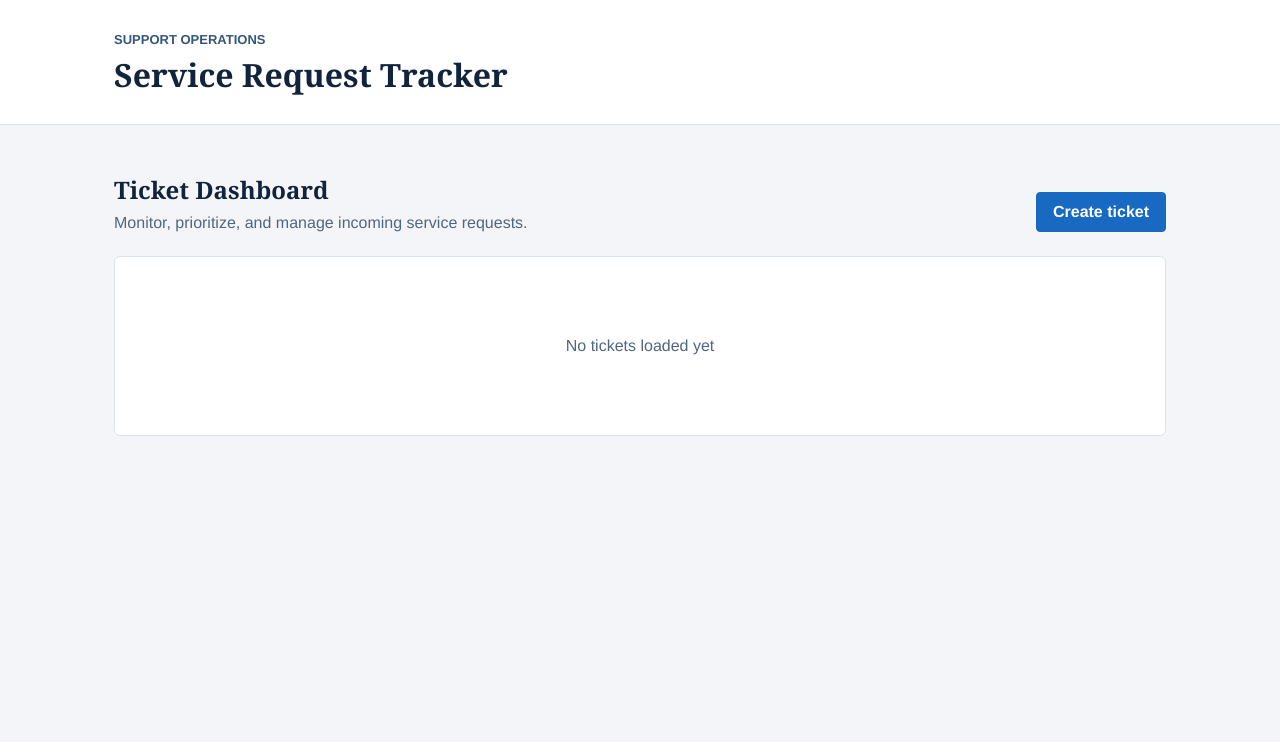
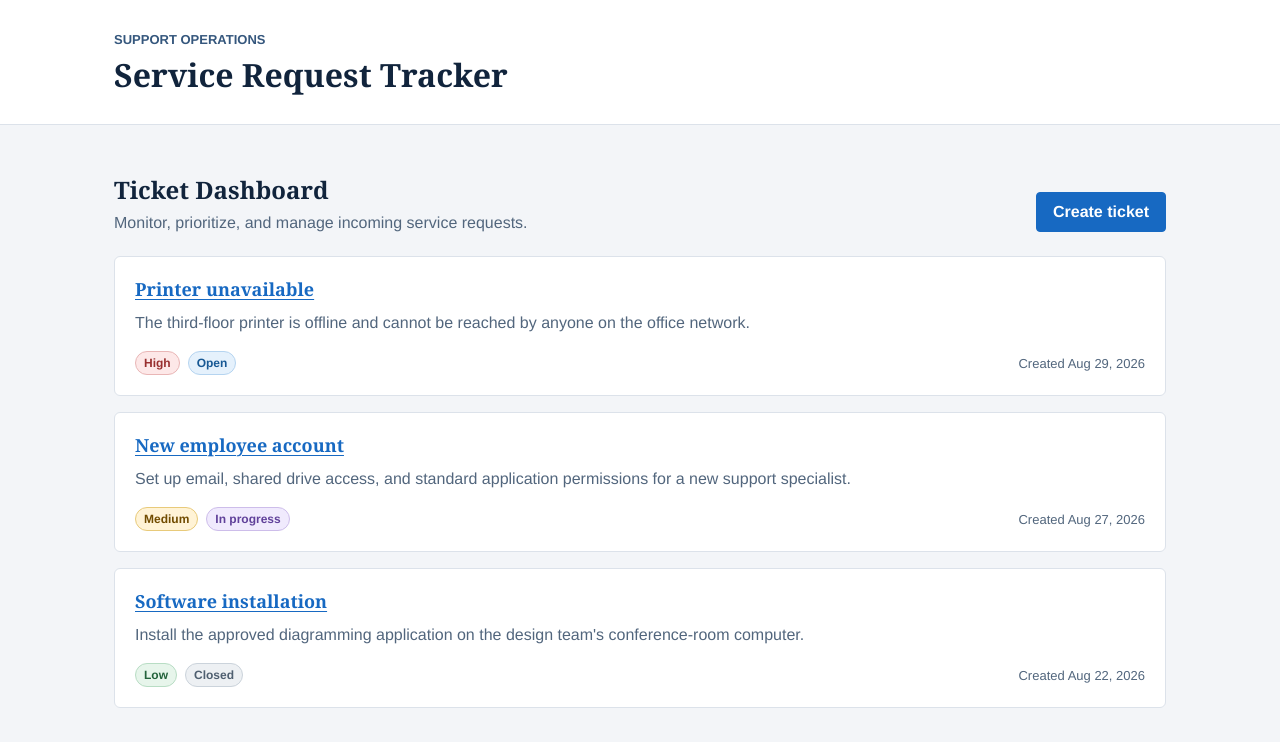
Before and after one commit to nomad-alt/service-request-tracker, a React (Vite) app in the folder frontend/: page / in a window 1280 px wide. Shown: the top 742 px of the page. Built offline with nearby package versions, Linux system fonts and the light colour scheme.

Commit message:
feat: add reusable ticket dashboard components

```diff
--- a/frontend/src/App.css
+++ b/frontend/src/App.css
@@ -91,6 +91,118 @@
   outline-offset: 3px;
 }
 
+.badge {
+  display: inline-flex;
+  align-items: center;
+  min-height: 24px;
+  padding: 2px 8px;
+  border: 1px solid;
+  border-radius: 999px;
+  font-size: 0.75rem;
+  font-weight: 700;
+  line-height: 1;
+  white-space: nowrap;
+}
+
+.priority-badge--low {
+  color: #24633c;
+  background: #e7f5eb;
+  border-color: #b8ddc4;
+}
+
+.priority-badge--medium {
+  color: #714c00;
+  background: #fff3d6;
+  border-color: #e8ca7a;
+}
+
+.priority-badge--high {
+  color: #982f2f;
+  background: #fde8e8;
+  border-color: #e9b6b6;
+}
+
+.status-badge--open {
+  color: #175894;
+  background: #e5f1fc;
+  border-color: #b5d4f0;
+}
+
+.status-badge--in_progress {
+  color: #60419a;
+  background: #f0eafd;
+  border-color: #cdbdea;
+}
+
+.status-badge--closed {
+  color: #4f5f70;
+  background: #edf0f3;
+  border-color: #cbd3db;
+}
+
+.ticket-card {
+  padding: 20px;
+  background: #ffffff;
+  border: 1px solid #dce2ea;
+  border-radius: 6px;
+}
+
+.ticket-list {
+  display: grid;
+  gap: 16px;
+}
+
+.ticket-card__title {
+  margin: 0;
+  font-family: Georgia, 'Times New Roman', serif;
+  font-size: 1.125rem;
+}
+
+.ticket-card__title a {
+  color: #1769c2;
+  text-decoration-thickness: 1px;
+  text-underline-offset: 3px;
+}
+
+.ticket-card__title a:hover {
+  color: #1158a7;
+}
+
+.ticket-card__title a:focus-visible {
+  outline: 3px solid #f2a541;
+  outline-offset: 3px;
+}
+
+.ticket-card__description {
+  display: -webkit-box;
+  overflow: hidden;
+  margin: 10px 0 16px;
+  color: #52667d;
+  line-height: 1.5;
+  -webkit-box-orient: vertical;
+  -webkit-line-clamp: 2;
+}
+
+.ticket-card__metadata {
+  display: flex;
+  align-items: center;
+  justify-content: space-between;
+  gap: 16px;
+}
+
+.ticket-card__badges {
+  display: flex;
+  flex-wrap: wrap;
+  gap: 8px;
+}
+
+.ticket-card__date {
+  margin: 0;
+  color: #52667d;
+  font-size: 0.8125rem;
+  white-space: nowrap;
+}
+
 .empty-state {
   display: grid;
   min-height: 180px;
@@ -136,4 +248,9 @@
   .dashboard-heading .primary-action {
     width: 100%;
   }
+
+  .ticket-card__metadata {
+    align-items: flex-start;
+    flex-direction: column;
+  }
 }
--- /dev/null
+++ b/frontend/src/components/PriorityBadge.tsx
@@ -0,0 +1,21 @@
+import type { Priority } from "../types/ticket";
+
+interface PriorityBadgeProps {
+  priority: Priority;
+}
+
+const priorityLabels: Record<Priority, string> = {
+  LOW: "Low",
+  MEDIUM: "Medium",
+  HIGH: "High",
+};
+
+function PriorityBadge({ priority }: PriorityBadgeProps) {
+  return (
+    <span className={`badge priority-badge priority-badge--${priority.toLowerCase()}`}>
+      {priorityLabels[priority]}
+    </span>
+  );
+}
+
+export default PriorityBadge;
--- /dev/null
+++ b/frontend/src/components/StatusBadge.tsx
@@ -0,0 +1,21 @@
+import type { TicketStatus } from "../types/ticket";
+
+interface StatusBadgeProps {
+  status: TicketStatus;
+}
+
+const statusLabels: Record<TicketStatus, string> = {
+  OPEN: "Open",
+  IN_PROGRESS: "In progress",
+  CLOSED: "Closed",
+};
+
+function StatusBadge({ status }: StatusBadgeProps) {
+  return (
+    <span className={`badge status-badge status-badge--${status.toLowerCase()}`}>
+      {statusLabels[status]}
+    </span>
+  );
+}
+
+export default StatusBadge;
--- /dev/null
+++ b/frontend/src/components/TicketCard.tsx
@@ -0,0 +1,36 @@
+import { Link } from "react-router";
+import type { Ticket } from "../types/ticket";
+import PriorityBadge from "./PriorityBadge";
+import StatusBadge from "./StatusBadge";
+
+interface TicketCardProps {
+  ticket: Ticket;
+}
+
+function TicketCard({ ticket }: TicketCardProps) {
+  const formattedCreationDate = new Intl.DateTimeFormat(undefined, {
+    dateStyle: "medium",
+  }).format(new Date(ticket.createdAt));
+
+  return (
+    <article className="ticket-card">
+      <h3 className="ticket-card__title">
+        <Link to={`/tickets/${ticket.id}`}>{ticket.title}</Link>
+      </h3>
+
+      <p className="ticket-card__description">{ticket.description}</p>
+
+      <div className="ticket-card__metadata">
+        <div className="ticket-card__badges">
+          <PriorityBadge priority={ticket.priority} />
+          <StatusBadge status={ticket.status} />
+        </div>
+        <p className="ticket-card__date">
+          Created <time dateTime={ticket.createdAt}>{formattedCreationDate}</time>
+        </p>
+      </div>
+    </article>
+  );
+}
+
+export default TicketCard;
--- /dev/null
+++ b/frontend/src/data/sampleTickets.ts
@@ -0,0 +1,34 @@
+import type { Ticket } from "../types/ticket";
+
+export const sampleTickets: Ticket[] = [
+  {
+    id: 101,
+    title: "Printer unavailable",
+    description:
+      "The third-floor printer is offline and cannot be reached by anyone on the office network.",
+    priority: "HIGH",
+    status: "OPEN",
+    createdAt: "2026-08-29T08:15:00.000Z",
+    updatedAt: "2026-08-29T08:15:00.000Z",
+  },
+  {
+    id: 102,
+    title: "New employee account",
+    description:
+      "Set up email, shared drive access, and standard application permissions for a new support specialist.",
+    priority: "MEDIUM",
+    status: "IN_PROGRESS",
+    createdAt: "2026-08-27T13:40:00.000Z",
+    updatedAt: "2026-08-30T09:20:00.000Z",
+  },
+  {
+    id: 103,
+    title: "Software installation",
+    description:
+      "Install the approved diagramming application on the design team's conference-room computer.",
+    priority: "LOW",
+    status: "CLOSED",
+    createdAt: "2026-08-22T10:05:00.000Z",
+    updatedAt: "2026-08-25T15:30:00.000Z",
+  },
+];
--- a/frontend/src/pages/TicketDashboard.tsx
+++ b/frontend/src/pages/TicketDashboard.tsx
@@ -1,4 +1,6 @@
 import { Link } from "react-router";
+import TicketCard from "../components/TicketCard";
+import { sampleTickets } from "../data/sampleTickets";
 
 function TicketDashboard() {
   return (
@@ -13,9 +15,17 @@ function TicketDashboard() {
         </Link>
       </div>
 
-      <section className="empty-state" aria-label="Ticket list">
-        <p>No tickets loaded yet</p>
-      </section>
+      {sampleTickets.length === 0 ? (
+        <section className="empty-state">
+          <p>No tickets found</p>
+        </section>
+      ) : (
+        <section className="ticket-list" aria-label="Ticket list">
+          {sampleTickets.map((ticket) => (
+            <TicketCard key={ticket.id} ticket={ticket} />
+          ))}
+        </section>
+      )}
     </div>
   );
 }
```
